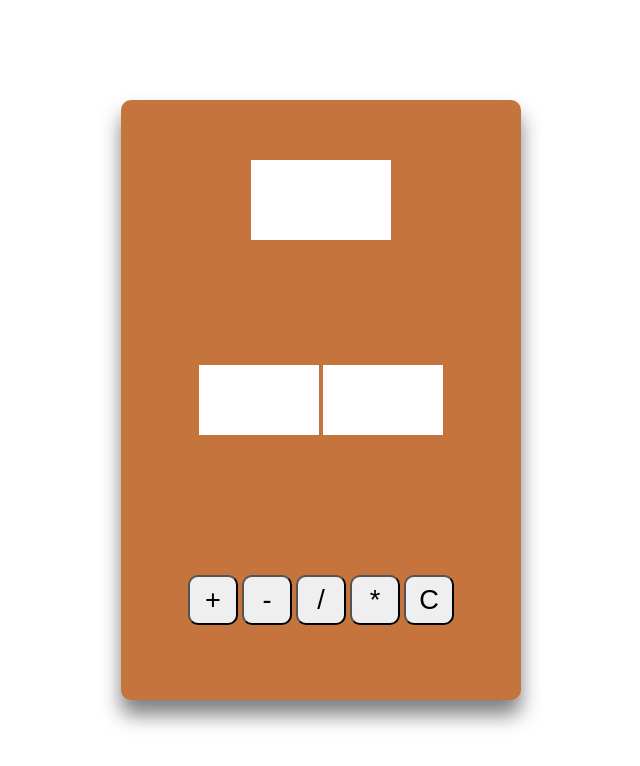
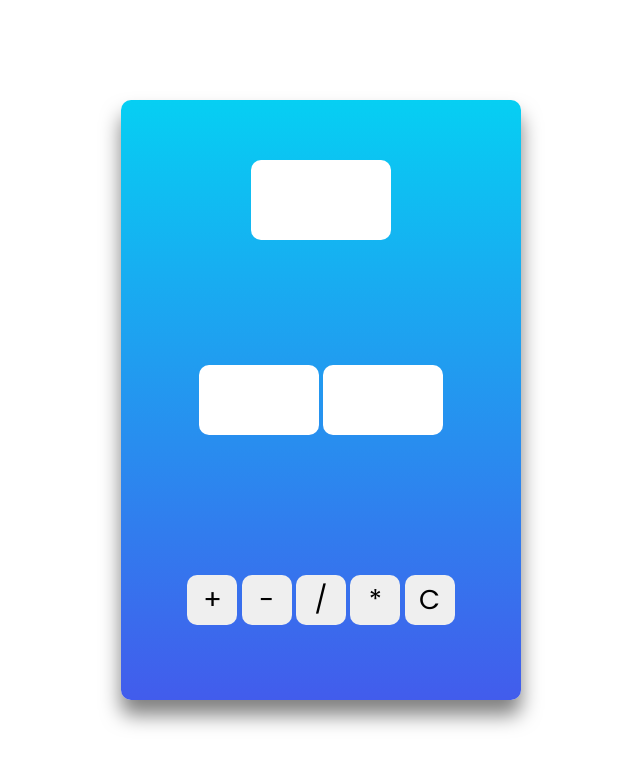
Before and after one commit to AIThomasNew/js-calculator, a plain HTML site: page index.html in a window 1280 px wide. Shown: the whole page, without its empty margins (319-959 px from the left). Drawn offline with Linux system fonts and the light colour scheme.

Commit message:
add comment

```diff
--- a/index.html
+++ b/index.html
@@ -5,6 +5,9 @@
     <meta http-equiv="X-UA-Compatible" content="IE=edge" />
     <meta name="viewport" content="width=device-width, initial-scale=1.0" />
     <link rel="stylesheet" href="./css/style.css" />
+    <style>
+      @import url('https://fonts.googleapis.com/css2?family=Poppins:ital,wght@0,100;0,200;0,300;0,400;0,500;0,600;0,700;0,800;0,900;1,100;1,200;1,300;1,400;1,500;1,600;1,700;1,800;1,900&display=swap');
+    </style>
     <title>Calculator</title>
   </head>
   <body>
--- a/js/main.js
+++ b/js/main.js
@@ -1,13 +1,14 @@
 let numberOne = document.querySelector('.number-one');
 let numberTwo = document.querySelector('.number-two');
 
+// присвоение переменных для кнопок операторов и кнопки очистки
 let plusButton = document.querySelector('.plus');
 let minusButton = document.querySelector('.minus');
 let divideButton = document.querySelector('.divide');
 let multiplyButton = document.querySelector('.multiply');
-
 let clearButton = document.querySelector('.clear');
 
+// присвоение переменной для строки с результатом
 let resultText = document.querySelector('.result');
 
 // функция очистки
--- a/scss/style.scss
+++ b/scss/style.scss
@@ -1,25 +1,30 @@
 // миксины
-@mixin btnSize {
+@mixin btnStyle {
   height: 50px;
   width: 50px;
   border-radius: 10px;
   font-size: 1.7em;
+  border: none;
 }
 
-@mixin inputSize {
+@mixin inputStyle {
   height: 70px;
   width: 120px;
   border: 10px;
   font-size: 2em;
+  border-radius: 10px;
 }
 
+// общий стиль
 * {
   padding: 0;
   margin: 0;
   box-sizing: border-box;
   outline: none;
+  font-family: 'Poppins', sans-serif;
 }
 
+// калькулятор относительно тела документа
 body {
   display: flex;
   justify-content: center;
@@ -35,45 +40,53 @@ body {
   place-items: center;
   height: 600px;
   width: 400px;
-  background-color: rgb(196, 116, 60);
+  background: linear-gradient(180deg, rgb(6, 207, 243), rgb(66, 92, 236));
   box-shadow: 0 15px 20px rgba(0, 0, 0, 0.5);
   border-radius: 10px;
 }
 
 // стиль для результата
 .result {
+  display: flex;
+  align-items: center;
+  justify-content: center;
   height: 80px;
   width: 140px;
-  font-size: 2em;
+  font-size: 2.5em;
   background-color: #fff;
+  border-radius: 10px;
 }
 
 // стили для инпутов
 .calc .b .number-one {
-  @include inputSize;
+  @include inputStyle;
 }
 
 .calc .b .number-two {
-  @include inputSize;
+  @include inputStyle;
 }
 
 // стили для кнопок-операторов
 .plus {
-  @include btnSize;
+  @include btnStyle;
 }
 
 .minus {
-  @include btnSize;
+  @include btnStyle;
 }
 
 .divide {
-  @include btnSize;
+  @include btnStyle;
 }
 
 .multiply {
-  @include btnSize;
+  @include btnStyle;
 }
 
 .clear {
-  @include btnSize;
+  @include btnStyle;
 }
+
+button:hover {
+  background-color: #fff;
+}
```
Also changed, not shown: css/style.css, 1 other file.
